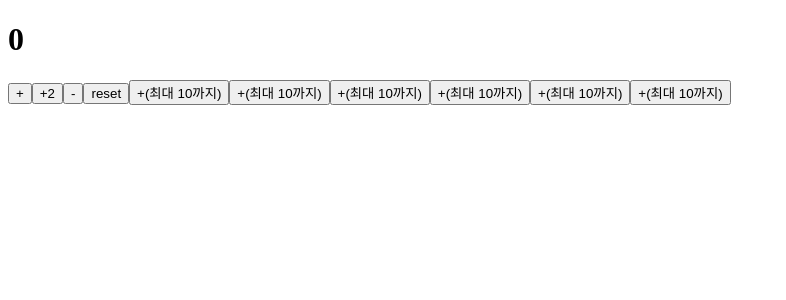
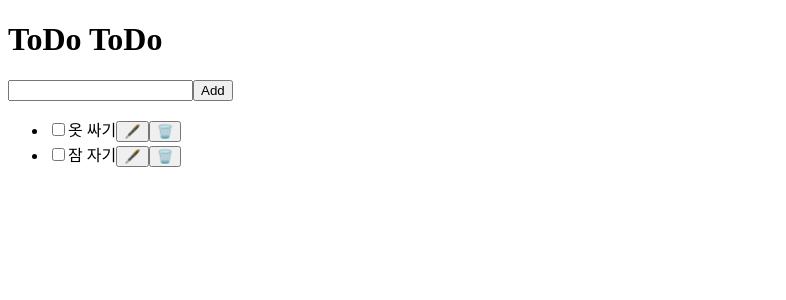
Before and after one commit to gkwydl/Programming_3213, a React (Vite) app: page / in a window 1280 px wide. Shown: the top 300 px of the page, without its empty margins (0-786 px from the left). Built offline with nearby package versions, Linux system fonts and the light colour scheme.

Commit message:
TotoListApp HTML

```diff
--- /dev/null
+++ b/src/TodoListApp.jsx
@@ -0,0 +1,27 @@
+function TodoListApp() {
+  return (
+    <>
+    <h1>ToDo ToDo</h1>
+    <form>
+      <input type="text"/>
+      <button>Add</button>
+    </form>
+    <ul>
+      <li>
+        <input type="checkbox" />
+        <label htmlFor="">옷 싸기</label>
+        <button>🖋️</button>
+        <button>🗑️</button>
+        </li>
+      <li>
+        <input type="checkbox" />
+        <label htmlFor="">잠 자기</label>
+        <button>🖋️</button>
+        <button>🗑️</button>
+        </li>
+    </ul>
+    </>
+  )
+}
+
+export default TodoListApp;
--- a/src/main.jsx
+++ b/src/main.jsx
@@ -1,10 +1,10 @@
 import { StrictMode } from 'react'
 import { createRoot } from 'react-dom/client'
 // import './index.css'
-import CounterApp from './CounterApp.jsx'
+import TodoListApp from './TodoListApp.jsx'
 
 createRoot(document.getElementById('root')).render(
   <StrictMode>
-    <CounterApp />
+    <TodoListApp />
   </StrictMode>,
 )
```
Also changed, not shown: 1 other file (tests, documents, lock files or other folders).
